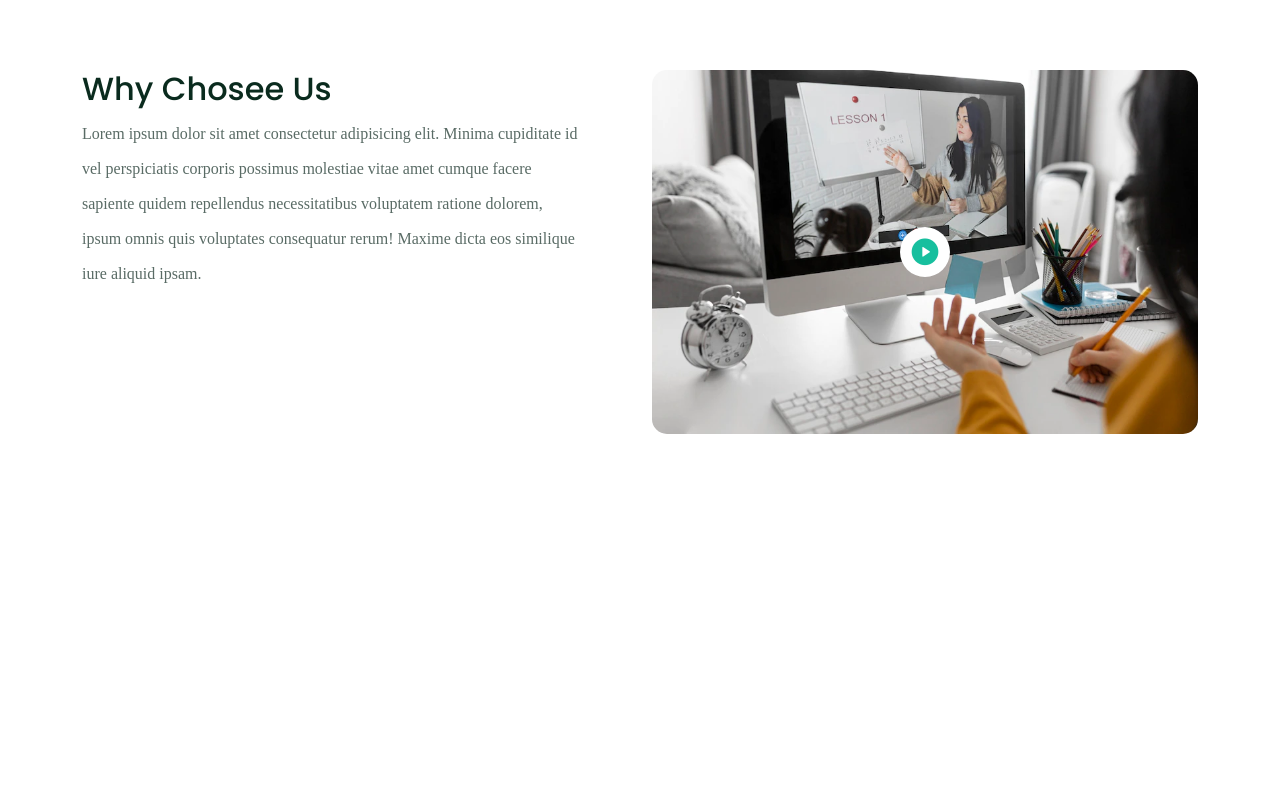
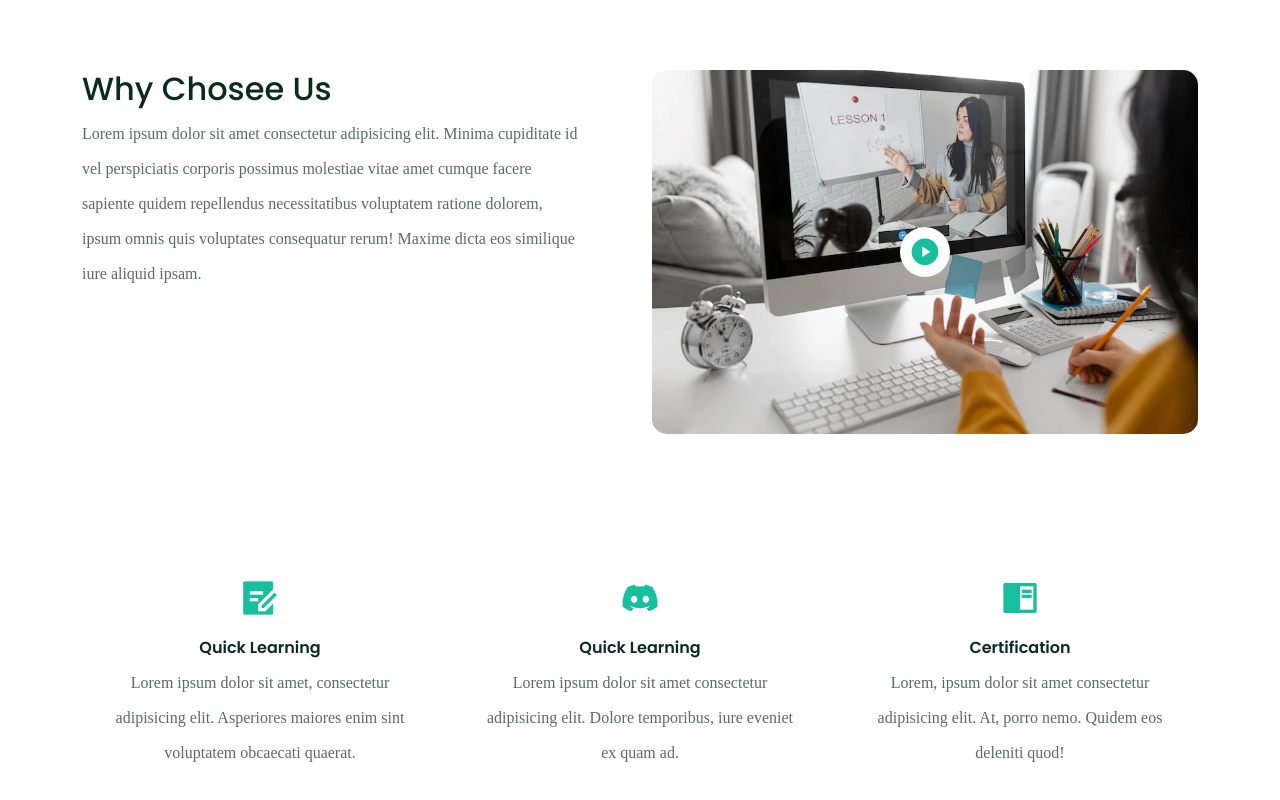
Before and after one commit to fzalv/elearning-landing, a React (Create React App) app: page / in a window 1280 px wide. Shown: the part 2188-2988 px from the top of the page. Before the commit the page ends 2692 px from the top, so only its background shows below. Built offline with nearby package versions, Linux system fonts and the light colour scheme; a web font is replaced by a local one.

Commit message:
feature section

```diff
--- /dev/null
+++ b/src/components/Feature-section/Feature.jsx
@@ -0,0 +1,42 @@
+import React from 'react'
+import { Container, Row, Col } from 'reactstrap'
+import './features.css'
+
+const FeatureData = [
+    {
+        title: 'Quick Learning',
+        desc: "Lorem ipsum dolor sit amet, consectetur adipisicing elit. Asperiores maiores enim sint voluptatem obcaecati quaerat.",
+        icon: 'ri-draft-fill'
+    },
+    {
+        title: 'Quick Learning',
+        desc: "Lorem ipsum dolor sit amet consectetur adipisicing elit. Dolore temporibus, iure eveniet ex quam ad.",
+        icon: 'ri-discord-fill'
+    },
+    {
+        title: 'Certification',
+        desc: "Lorem, ipsum dolor sit amet consectetur adipisicing elit. At, porro nemo. Quidem eos deleniti quod!",
+        icon: 'ri-book-read-fill'
+    },
+]
+
+const Feature = () => {
+    return <section>
+        <Container>
+            <Row>
+                {FeatureData.map((item, index) =>
+                    <Col lg='4' md='6' key={index}>
+                        <div className="single__feature text-center px-4">
+                            <h2 className='mb-3'><i class={item.icon}></i></h2>
+                            <h6>{item.title}</h6>
+                            <p>{item.desc}</p>
+                        </div>
+                    </Col>
+                )}
+
+            </Row>
+        </Container>
+    </section >
+}
+
+export default Feature
--- /dev/null
+++ b/src/components/Feature-section/features.css
@@ -0,0 +1,8 @@
+.single__feature h2 i {
+    font-size: 2.5rem;
+    margin-bottom: 40px;
+}
+
+.single__feature h6 {
+    font-weight: 600;
+}
--- a/src/pages/Home.jsx
+++ b/src/pages/Home.jsx
@@ -3,6 +3,7 @@ import AboutUs from '../components/About-us/AboutUs';
 import ChooseUs from '../components/Choose-us/ChooseUs';
 import Company from '../components/Company-section/Company';
 import Courses from '../components/Courses-section/Courses';
+import Feature from '../components/Feature-section/Feature';
 import Header from '../components/Header/Header';
 import HeroSection from '../components/Hero-Section/HeroSection';
 
@@ -15,6 +16,7 @@ const Home = () => {
             <AboutUs />
             <Courses />
             <ChooseUs />
+            <Feature />
         </Fragment>
     );
 };
```
